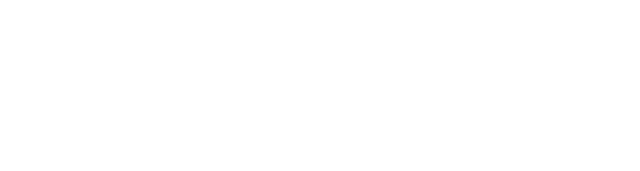
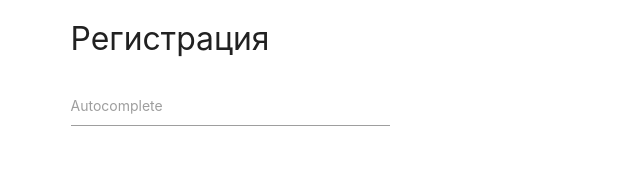
Before and after one commit to AndrewMOST/ws-moscow, an Electron app: page site/index.html in a window 800 px wide. Shown: the whole page, without its empty margins (0-640 px from the left). Drawn offline with Linux system fonts and the light colour scheme.

Commit message:
Deprecated

```diff
--- a/site/index.html
+++ b/site/index.html
@@ -7,28 +7,34 @@
     <link rel="stylesheet" href="https://fonts.googleapis.com/css?family=Roboto:300,400,500">
     <link rel="stylesheet" href="https://fonts.googleapis.com/icon?family=Material+Icons">
     <link rel="stylesheet" href="css/index.css">
+
+    <!-- Подключаем Jquery -->
     <script src="js/jquery-3.3.1.js"></script>
     <title>Орёл и Решка</title>
-    <!-- Compiled and minified CSS -->
+    <!-- Подключаем Materialize css -->
     <link rel="stylesheet" href="css/materialize.min.css">
 
   </head>
   <body>
     <div id="app">
+        <div class="container"><div class="row">
+            <!-- Блок регистрации -->
+            <div class="col s6">
+              <h4>Регистрация</h4>
+              <div class="row">
+                  <div class="input-field col s12">
+                    <input type="text" id="new-password-input">
+                    <label for="new-password-input">Autocomplete</label>
+                  </div>
+              </div>
+            </div>
 
+            <!-- Блок авторизации -->
+            <div class="col s6"></div>
+        </div></div>
     </div>
-
   </body>
 
-    <!-- Compiled and minified JavaScript -->
+    <!-- Подключаем Materialize js -->
     <script src="js/materialize.min.js"></script>
-    <script>
-      function help(){
-        console.log('asdasd');
-      }
-      function login(login, password){
-          console.log(login, password);
-          $.post('/aaaaaa', {login: login, password: password})
-      }
-    </script>
 </html>
```
Also changed, not shown: client_deprecated/package.json (renamed from client/package.json), client_deprecated/public/favicon.ico (renamed from client/public/favicon.ico), client_deprecated/public/index.html (renamed from client/public/index.html), client_deprecated/public/manifest.json (renamed from client/public/manifest.json), client_deprecated/src/Layout/Main.js (renamed from client/src/Layout/Main.js), client_deprecated/src/Layout/Register.js (renamed from client/src/Layout/Register.js), client_deprecated/src/components/LoginBlock.js (renamed from client/src/components/LoginBlock.js), client_deprecated/src/components/RegisterBlock.js (renamed from client/src/components/RegisterBlock.js), client_deprecated/src/components/StatisticsBlock.js (renamed from client/src/components/StatisticsBlock.js), client_deprecated/src/components/Theme.js (renamed from client/src/components/Theme.js), client_deprecated/src/css/index.css (renamed from client/src/css/index.css), client_deprecated/src/index.js (renamed from client/src/index.js), client_deprecated/src/routes.js (renamed from client/src/routes.js), 2 other files.
